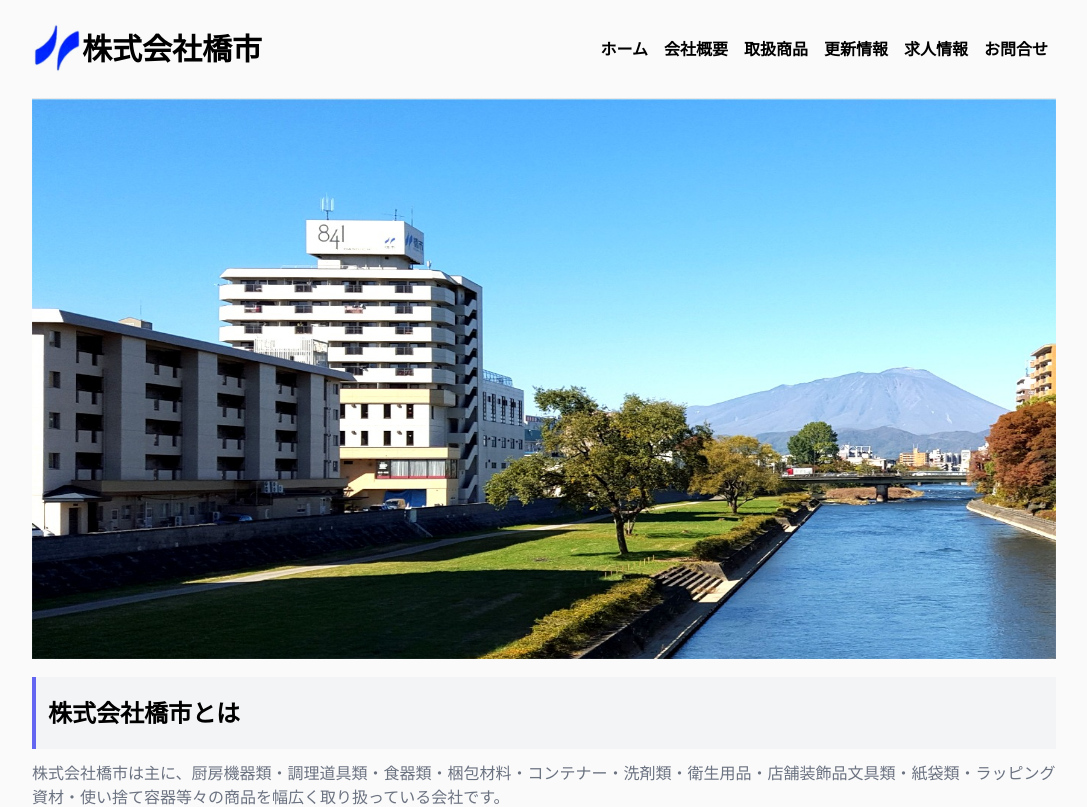
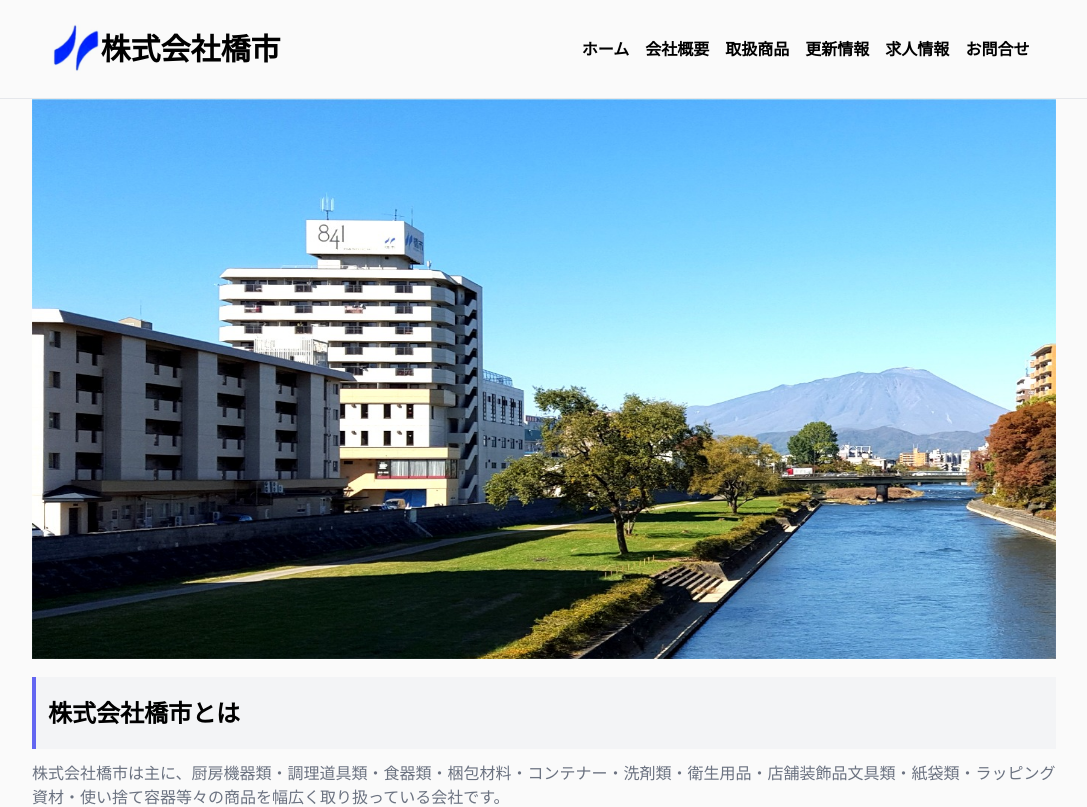
Before and after one commit to knm22mukk/841web, a Next.js app: page / in a window 1280 px wide. Shown: the top 807 px of the page, without its empty margins (96-1183 px from the left). Built offline with nearby package versions, Linux system fonts and the light colour scheme.

Commit message:
Layoutの修正

```diff
--- a/src/components/Header.tsx
+++ b/src/components/Header.tsx
@@ -7,7 +7,7 @@ import { siteMetaData } from '@data/siteMetaData';
 
 const Header: NextPage = () => {
   return (
-    <header className='flex justify-between items-center py-6 border-b'>
+    <header className='flex justify-around items-center py-6 border-b'>
       <Link href='/' area-label='ToHome'>
         <a>
           <div className='flex justify-between items-center'>
--- a/src/components/Layout.tsx
+++ b/src/components/Layout.tsx
@@ -8,9 +8,11 @@ type Props = {
 
 const Layout = ({ children }: Props) => {
   return (
-    <div className='px-4 mx-auto mb-auto max-w-3xl sm:px-6 xl:px-0 xl:max-w-5xl'>
+    <div>
       <Header />
-      <main>{children}</main>
+      <main className='px-4 mx-auto mb-auto max-w-3xl sm:px-6 xl:px-0 xl:max-w-5xl'>
+        {children}
+      </main>
       <Footer />
     </div>
   );
```
